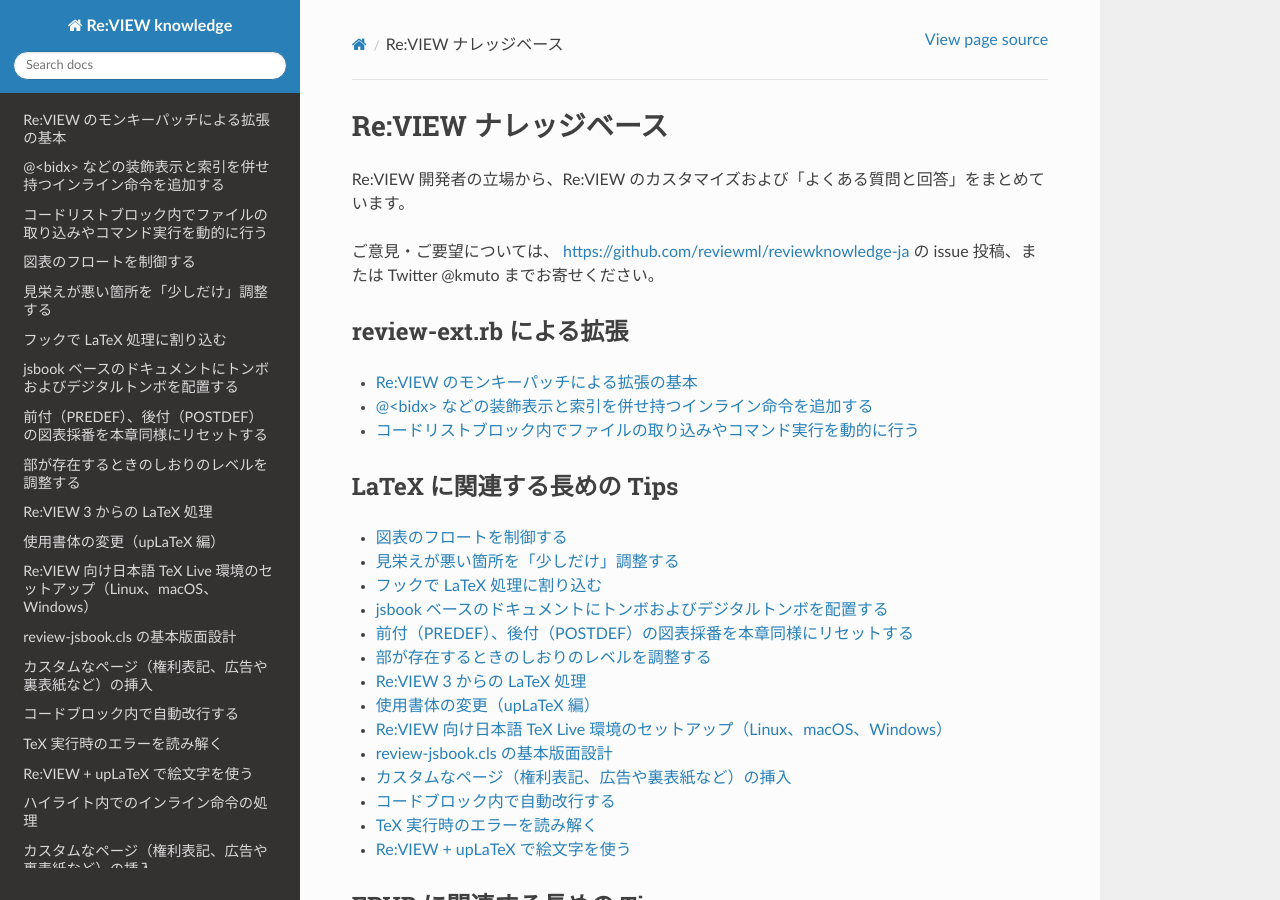
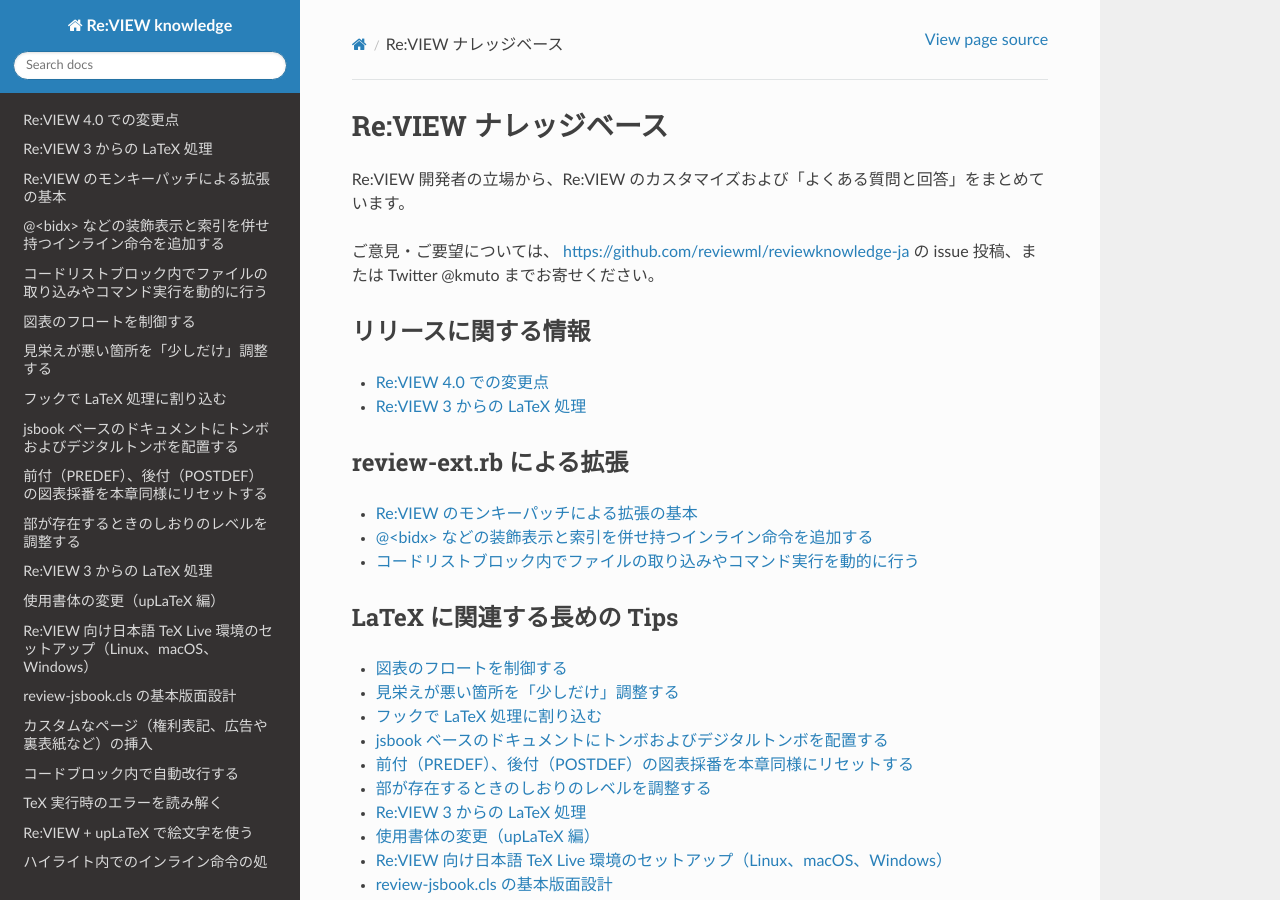
Before and after one commit to reviewml/reviewknowledge-ja, a Sphinx documentation site: the page built from docs/index.rst, in a window 1280 px wide and 900 px high. Built offline with Sphinx 7.4.7 and the Read the Docs theme 2.0.0, drawn with Linux system fonts in a browser that asks for light colours; some of the changed text lies outside the part shown.

````diff
--- a/docs/faq/faq-tex.md
+++ b/docs/faq/faq-tex.md
@@ -100,6 +100,28 @@ LaTeX はマクロの集合体です。Re:VIEW から読み込まれるカスタ
 
 - [https://github.com/TechBooster/ReVIEW-Template](https://github.com/TechBooster/ReVIEW-Template)
 
+## 紙面の余白の調整をするにはどうしたらよいですか？
+
+紙面の内容部（版面）の四方の余白は、版面の横幅・縦幅と、紙面の上からの版面の位置・綴じ側からの位置によって決まります。
+
+- [Re:VIEW 3 からの LaTeX 処理](../latex/review3-latex.html) の「基本版面設計」
+
+- [review-jsbook.cls の基本版面設計](../latex/paper-layout.html)
+
+そのため、余白をうまく合わせるには、「本文の文字サイズ・行送り・行あたりの文字数・行数」で版面の縦幅・横幅を決めた上で、上（天）・綴じ側（ノド）を調整する、というステップになります（パラメータについては上記のリンク先を参照）。
+
+この調整は少々試行錯誤が必要ですが、Re:VIEW 4 から Web ブラウザ上で設定する機能を review-init に追加しています。プロジェクトを新規に作成する際に、以下のように `-w` オプションを付けて review-init を実行します。
+
+```
+review-init -w プロジェクト名
+```
+
+すると、デフォルトではポート 18000 を使った小さな Web サーバが起動します。Web ブラウザで http://localhost:18000 につなげてみると、紙面のレイアウトを GUI のように操作できる画面になります。
+
+![ウィザードモード](../releases/images/wizard.png)
+
+残念ながら現時点では既存のプロジェクトを再設定する機能は用意していません。何か新しいプロジェクトを作成して、その texdocumentclass パラメータをコピーする、という方法で対処してください。
+
 ## LuaTeX-ja を使うにはどうしたらよいですか？
 
 Re:VIEW 3 以上で LuaTeX への対応を進めています。ただし、現状では LuaTeX を使うユーザーが LaTeX についての十分な知識を持っており、問題を自己解決できるだけの能力があることを前提としています。
@@ -158,7 +180,7 @@ gs -q -r600 -dNOPAUSE -sDEVICE=pdfwrite -o 出力PDF名 -dPDFSETTINGS=/prepress
 
 ## `@<tt>` や `@<code>` の等幅の箇所が段落からはみ出てしまいます。途中で折り返させるにはどうしたらよいですか？
 
-Re:VIEW 3.3 から以下の自動折り返しの機能を標準で採用しています。
+Re:VIEW 4.0 から以下の自動折り返しの機能を標準で採用しています。
 
 [見栄えが悪い箇所を「少しだけ」調整する](../latex/modify-abit.html) で提示しているように、`\allowbreak` または `\linebreak` マクロを `@<embed>` 命令を使って埋め込むことを推奨します。
 
--- a/docs/faq/faq-trivial.md
+++ b/docs/faq/faq-trivial.md
@@ -62,7 +62,7 @@ GitHub のパブリックリポジトリ上で開発しており、ソースコ
 - マイナーバージョン：基本的に後方互換性を保持した更新です。新機能の導入と、既存の不具合の修正を中心とします。
 - フィクスバージョン：リリース後に発見された重大な不具合のみを修正します。
 
-2019年6月時点で、安定版は「3.2.0」です。
+2019年10月時点で、安定版は「4.0.0」です。
 
 ## Re:VIEW のサポートルールはどうなっていますか？
 Re:VIEW 自体は一切の保証はなく、また開発リソースを鑑みて古いバージョンを維持することに労力を割けません。
--- a/docs/faq/faq-usage.md
+++ b/docs/faq/faq-usage.md
@@ -526,13 +526,13 @@ article.
 
 TeX 以外の変換出力では「Hello, Iwrite anarticle.」とつながってしまいます（TeX でできているように見えても、それは Re:VIEW ではなく TeX 側に段落判定を委ねているからに過ぎません）。
 
-実験的な言語判定実装は進めていますが、現時点ではインライン命令の取り扱いの困難さなどの理由でまだ完成していません。(#1324)
-
-英語段落を入れたいときには、スペースのところで改行せず、1行にまとめるようにしてください。
+基本的に、英語段落を入れたいときには、スペースのところで改行せず、1行にまとめるようにしてください。
 
 ```
 Hello, I write an article.
 ```
+
+実験的な言語判定実装として、Re:VIEW 4.0 では unicode-eaw ライブラリを使った行結合を用意しました。`gem install unicode-eaw` で gem をインストールした上で、config.yml に `join_lines_by_lang: true` のパラメータを追加してみてください。
 
 ## ファイル名やラベルに避けたほうがよい文字はありますか？
 
--- a/docs/index.rst
+++ b/docs/index.rst
@@ -8,6 +8,14 @@ Re:VIEW 開発者の立場から、Re:VIEW のカスタマイズおよび「よ
 .. toctree::
    :maxdepth: 2
    :caption: Contents:
+
+リリースに関する情報
+--------------------------
+.. toctree::
+  :maxdepth: 1
+
+  releases/review400
+  latex/review3-latex
 
 review-ext.rb による拡張
 --------------------------
````
